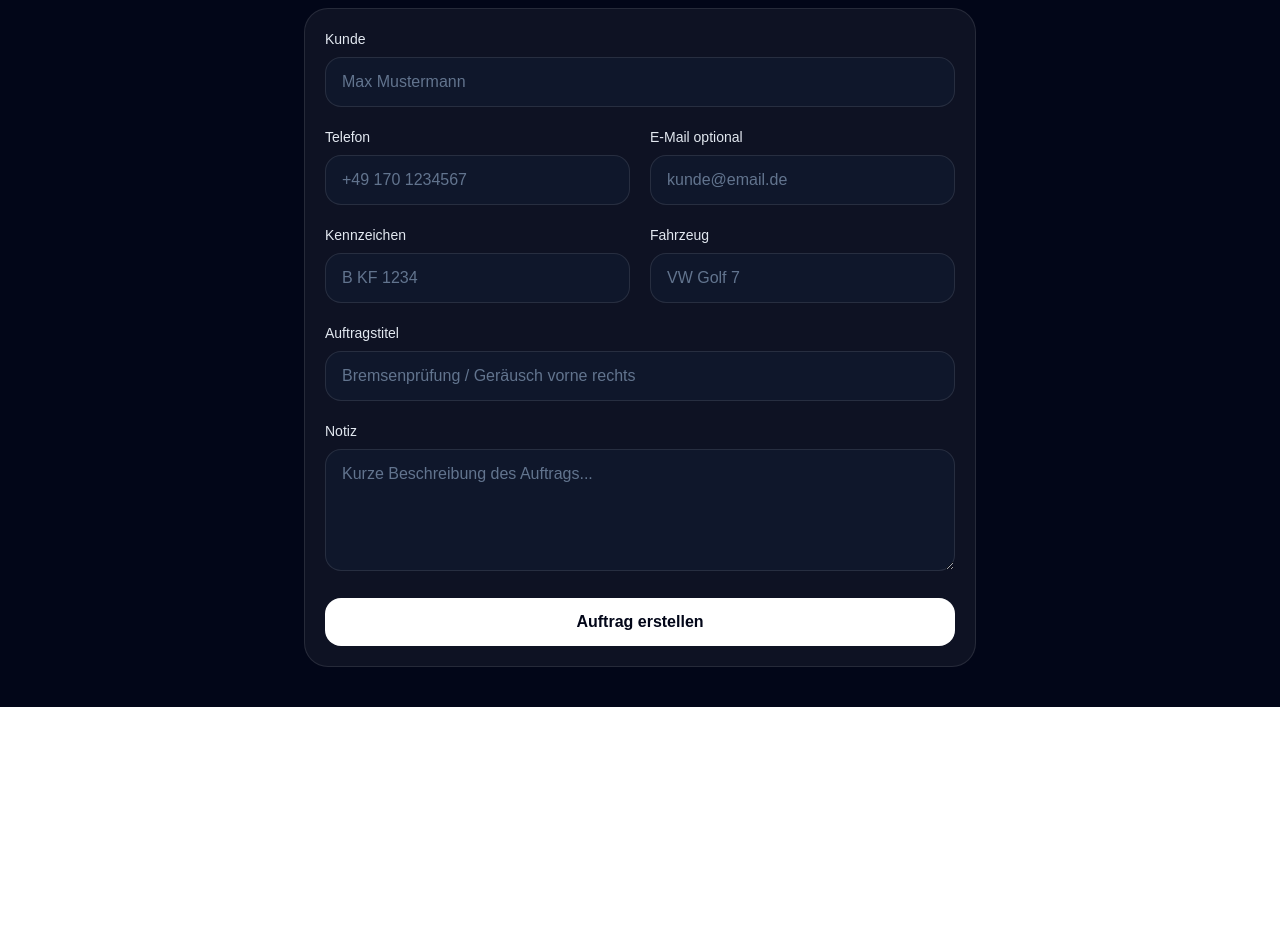
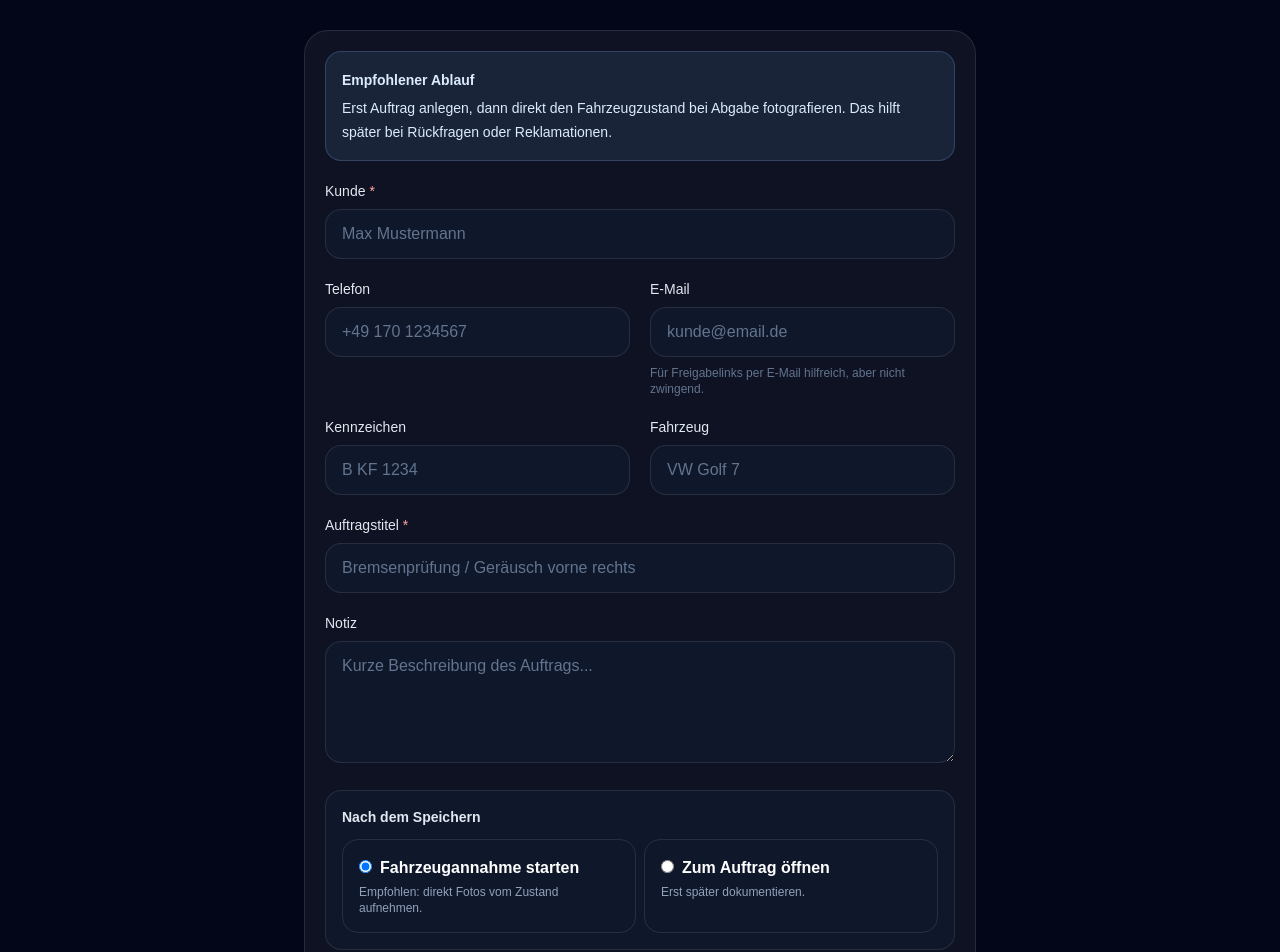
Before and after one commit to cedrikrie-byte/klarfreigabe, a Next.js app: page /jobs/new in a window 1280 px wide. Shown: the part 240-1192 px from the top of the page. Before the commit the page ends 947 px from the top, so only its background shows below. Built offline with nearby package versions, Linux system fonts and the light colour scheme.

Commit message:
Improve new job flow

```diff
--- a/src/app/jobs/new/page.tsx
+++ b/src/app/jobs/new/page.tsx
@@ -3,6 +3,26 @@
 import Link from "next/link";
 import { useRouter } from "next/navigation";
 import { useState } from "react";
+
+type CreateJobResult = {
+  success?: boolean;
+  error?: string;
+  jobId?: string;
+};
+
+async function readJsonSafely<T>(response: Response): Promise<T | null> {
+  const text = await response.text();
+
+  if (!text) {
+    return null;
+  }
+
+  try {
+    return JSON.parse(text) as T;
+  } catch {
+    return null;
+  }
+}
 
 export default function NewJobPage() {
   const router = useRouter();
@@ -15,46 +35,75 @@ export default function NewJobPage() {
   const [title, setTitle] = useState("");
   const [notes, setNotes] = useState("");
 
+  const [nextStep, setNextStep] = useState<"job" | "intake">("intake");
   const [isLoading, setIsLoading] = useState(false);
   const [errorMessage, setErrorMessage] = useState("");
 
   async function handleCreateJob(event: React.FormEvent<HTMLFormElement>) {
     event.preventDefault();
 
+    if (isLoading) {
+      return;
+    }
+
     setIsLoading(true);
     setErrorMessage("");
 
+    try {
       const response = await fetch("/api/jobs", {
         method: "POST",
         headers: {
           "Content-Type": "application/json",
         },
         body: JSON.stringify({
-        customerName,
-        customerPhone,
-        customerEmail,
-        licensePlate,
-        vehicle,
-        title,
-        notes,
+          customerName: customerName.trim(),
+          customerPhone: customerPhone.trim(),
+          customerEmail: customerEmail.trim(),
+          licensePlate: licensePlate.trim(),
+          vehicle: vehicle.trim(),
+          title: title.trim(),
+          notes: notes.trim(),
         }),
       });
 
-    const result = await response.json();
+      const result = await readJsonSafely<CreateJobResult>(response);
 
       if (!response.ok) {
-      setErrorMessage(result.error ?? "Auftrag konnte nicht erstellt werden.");
+        setErrorMessage(
+          result?.error ??
+            `Auftrag konnte nicht erstellt werden. Status: ${response.status}`
+        );
         setIsLoading(false);
         return;
       }
 
+      if (!result?.jobId) {
+        setErrorMessage("Auftrag wurde erstellt, aber die Auftrags-ID fehlt.");
+        setIsLoading(false);
+        return;
+      }
+
+      if (nextStep === "intake") {
+        router.push(`/jobs/${result.jobId}/documentation/new?type=VEHICLE_INTAKE`);
+      } else {
         router.push(`/jobs/${result.jobId}`);
       }
 
+      router.refresh();
+    } catch (error) {
+      console.error(error);
+      setErrorMessage("Unerwarteter Fehler beim Erstellen des Auftrags.");
+      setIsLoading(false);
+    }
+  }
+
   return (
-    <main className="min-h-screen bg-slate-950 px-6 py-10 text-white">
+    <main className="min-h-screen bg-slate-950 px-4 py-6 text-white sm:px-6 sm:py-10">
       <div className="mx-auto w-full max-w-2xl">
-        <Link href="/dashboard" className="text-sm font-semibold text-slate-300">
+        <Link
+          href="/dashboard"
+          className="inline-flex rounded-2xl border border-white/10 px-4 py-3 text-sm font-semibold text-slate-300 transition hover:bg-white/10 active:scale-[0.98]"
+        >
           ← Zurück zum Dashboard
         </Link>
 
@@ -68,8 +117,8 @@ export default function NewJobPage() {
           </h1>
 
           <p className="mt-3 text-slate-300">
-            Erfasse die wichtigsten Daten. Danach kannst du Dokumentationen und
-            Kundenfreigaben ergänzen.
+            Erfasse Kunde und Fahrzeug. Danach kannst du direkt die
+            Fahrzeugannahme mit Fotos starten.
           </p>
         </div>
 
@@ -77,16 +126,25 @@ export default function NewJobPage() {
           onSubmit={handleCreateJob}
           className="mt-8 space-y-5 rounded-3xl border border-white/10 bg-white/5 p-5"
         >
+          <div className="rounded-2xl border border-blue-300/20 bg-blue-300/10 p-4 text-sm leading-6 text-blue-100">
+            <p className="font-semibold">Empfohlener Ablauf</p>
+            <p className="mt-1">
+              Erst Auftrag anlegen, dann direkt den Fahrzeugzustand bei Abgabe
+              fotografieren. Das hilft später bei Rückfragen oder Reklamationen.
+            </p>
+          </div>
+
           <div>
             <label className="mb-2 block text-sm font-medium text-slate-200">
-              Kunde
+              Kunde <span className="text-red-300">*</span>
             </label>
             <input
               type="text"
               value={customerName}
               onChange={(event) => setCustomerName(event.target.value)}
               placeholder="Max Mustermann"
-              className="w-full rounded-2xl border border-white/10 bg-slate-900 px-4 py-3 text-white outline-none placeholder:text-slate-500"
+              disabled={isLoading}
+              className="w-full rounded-2xl border border-white/10 bg-slate-900 px-4 py-3 text-white outline-none placeholder:text-slate-500 disabled:cursor-not-allowed disabled:opacity-60"
               required
             />
           </div>
@@ -101,21 +159,26 @@ export default function NewJobPage() {
                 value={customerPhone}
                 onChange={(event) => setCustomerPhone(event.target.value)}
                 placeholder="+49 170 1234567"
-                className="w-full rounded-2xl border border-white/10 bg-slate-900 px-4 py-3 text-white outline-none placeholder:text-slate-500"
+                disabled={isLoading}
+                className="w-full rounded-2xl border border-white/10 bg-slate-900 px-4 py-3 text-white outline-none placeholder:text-slate-500 disabled:cursor-not-allowed disabled:opacity-60"
               />
             </div>
 
             <div>
               <label className="mb-2 block text-sm font-medium text-slate-200">
-                E-Mail optional
+                E-Mail
               </label>
               <input
                 type="email"
                 value={customerEmail}
                 onChange={(event) => setCustomerEmail(event.target.value)}
                 placeholder="kunde@email.de"
-                className="w-full rounded-2xl border border-white/10 bg-slate-900 px-4 py-3 text-white outline-none placeholder:text-slate-500"
+                disabled={isLoading}
+                className="w-full rounded-2xl border border-white/10 bg-slate-900 px-4 py-3 text-white outline-none placeholder:text-slate-500 disabled:cursor-not-allowed disabled:opacity-60"
               />
+              <p className="mt-2 text-xs text-slate-500">
+                Für Freigabelinks per E-Mail hilfreich, aber nicht zwingend.
+              </p>
             </div>
           </div>
 
@@ -127,9 +190,12 @@ export default function NewJobPage() {
               <input
                 type="text"
                 value={licensePlate}
-                onChange={(event) => setLicensePlate(event.target.value)}
+                onChange={(event) =>
+                  setLicensePlate(event.target.value.toUpperCase())
+                }
                 placeholder="B KF 1234"
-                className="w-full rounded-2xl border border-white/10 bg-slate-900 px-4 py-3 text-white outline-none placeholder:text-slate-500"
+                disabled={isLoading}
+                className="w-full rounded-2xl border border-white/10 bg-slate-900 px-4 py-3 uppercase text-white outline-none placeholder:text-slate-500 disabled:cursor-not-allowed disabled:opacity-60"
               />
             </div>
 
@@ -142,21 +208,23 @@ export default function NewJobPage() {
                 value={vehicle}
                 onChange={(event) => setVehicle(event.target.value)}
                 placeholder="VW Golf 7"
-                className="w-full rounded-2xl border border-white/10 bg-slate-900 px-4 py-3 text-white outline-none placeholder:text-slate-500"
+                disabled={isLoading}
+                className="w-full rounded-2xl border border-white/10 bg-slate-900 px-4 py-3 text-white outline-none placeholder:text-slate-500 disabled:cursor-not-allowed disabled:opacity-60"
               />
             </div>
           </div>
 
           <div>
             <label className="mb-2 block text-sm font-medium text-slate-200">
-              Auftragstitel
+              Auftragstitel <span className="text-red-300">*</span>
             </label>
             <input
               type="text"
               value={title}
               onChange={(event) => setTitle(event.target.value)}
               placeholder="Bremsenprüfung / Geräusch vorne rechts"
-              className="w-full rounded-2xl border border-white/10 bg-slate-900 px-4 py-3 text-white outline-none placeholder:text-slate-500"
+              disabled={isLoading}
+              className="w-full rounded-2xl border border-white/10 bg-slate-900 px-4 py-3 text-white outline-none placeholder:text-slate-500 disabled:cursor-not-allowed disabled:opacity-60"
               required
             />
           </div>
@@ -170,22 +238,73 @@ export default function NewJobPage() {
               onChange={(event) => setNotes(event.target.value)}
               placeholder="Kurze Beschreibung des Auftrags..."
               rows={4}
-              className="w-full rounded-2xl border border-white/10 bg-slate-900 px-4 py-3 text-white outline-none placeholder:text-slate-500"
+              disabled={isLoading}
+              className="w-full rounded-2xl border border-white/10 bg-slate-900 px-4 py-3 text-white outline-none placeholder:text-slate-500 disabled:cursor-not-allowed disabled:opacity-60"
             />
           </div>
 
+          <div className="rounded-2xl border border-white/10 bg-slate-900 p-4">
+            <p className="text-sm font-semibold text-slate-200">
+              Nach dem Speichern
+            </p>
+
+            <div className="mt-3 grid gap-2 sm:grid-cols-2">
+              <label className="cursor-pointer rounded-2xl border border-white/10 p-4 transition hover:bg-white/10 active:scale-[0.98]">
+                <input
+                  type="radio"
+                  name="nextStep"
+                  value="intake"
+                  checked={nextStep === "intake"}
+                  onChange={() => setNextStep("intake")}
+                  disabled={isLoading}
+                  className="mr-2"
+                />
+                <span className="font-semibold">Fahrzeugannahme starten</span>
+                <p className="mt-1 text-xs text-slate-400">
+                  Empfohlen: direkt Fotos vom Zustand aufnehmen.
+                </p>
+              </label>
+
+              <label className="cursor-pointer rounded-2xl border border-white/10 p-4 transition hover:bg-white/10 active:scale-[0.98]">
+                <input
+                  type="radio"
+                  name="nextStep"
+                  value="job"
+                  checked={nextStep === "job"}
+                  onChange={() => setNextStep("job")}
+                  disabled={isLoading}
+                  className="mr-2"
+                />
+                <span className="font-semibold">Zum Auftrag öffnen</span>
+                <p className="mt-1 text-xs text-slate-400">
+                  Erst später dokumentieren.
+                </p>
+              </label>
+            </div>
+          </div>
+
           {errorMessage && (
-            <div className="rounded-2xl border border-red-400/30 bg-red-500/10 p-3 text-sm text-red-200">
+            <div className="rounded-2xl border border-red-400/30 bg-red-500/10 p-4 text-sm font-semibold text-red-200">
               {errorMessage}
+            </div>
+          )}
+
+          {isLoading && (
+            <div className="rounded-2xl border border-blue-300/20 bg-blue-300/10 p-4 text-sm font-semibold text-blue-100">
+              Auftrag wird erstellt. Bitte kurz warten...
             </div>
           )}
 
           <button
             type="submit"
             disabled={isLoading}
-            className="w-full rounded-2xl bg-white px-5 py-3 font-semibold text-slate-950 disabled:cursor-not-allowed disabled:opacity-60"
+            className="w-full rounded-2xl bg-white px-5 py-4 font-semibold text-slate-950 transition hover:bg-slate-200 active:scale-[0.98] disabled:cursor-not-allowed disabled:opacity-60"
           >
-            {isLoading ? "Auftrag wird erstellt..." : "Auftrag erstellen"}
+            {isLoading
+              ? "Auftrag wird erstellt..."
+              : nextStep === "intake"
+                ? "Auftrag erstellen und Fahrzeugannahme starten"
+                : "Auftrag erstellen"}
           </button>
         </form>
       </div>
```
Lines whose indentation alone changed are shown as unchanged.
